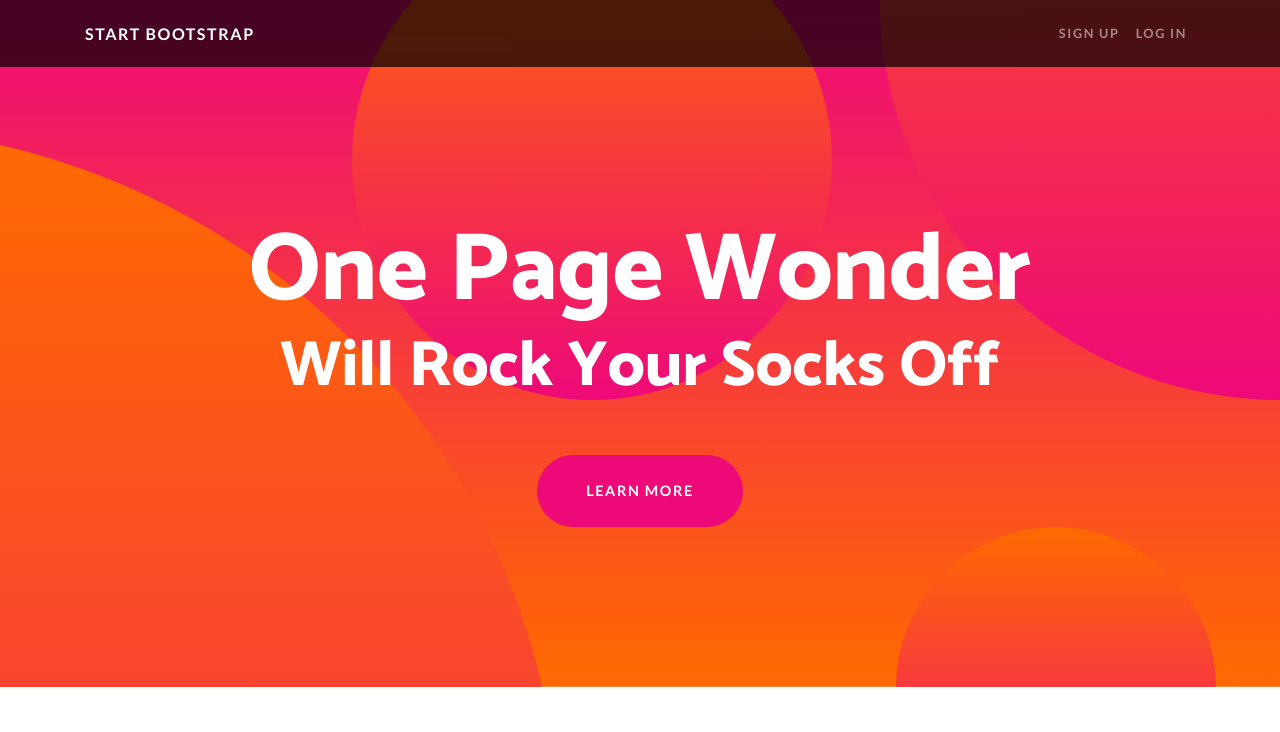
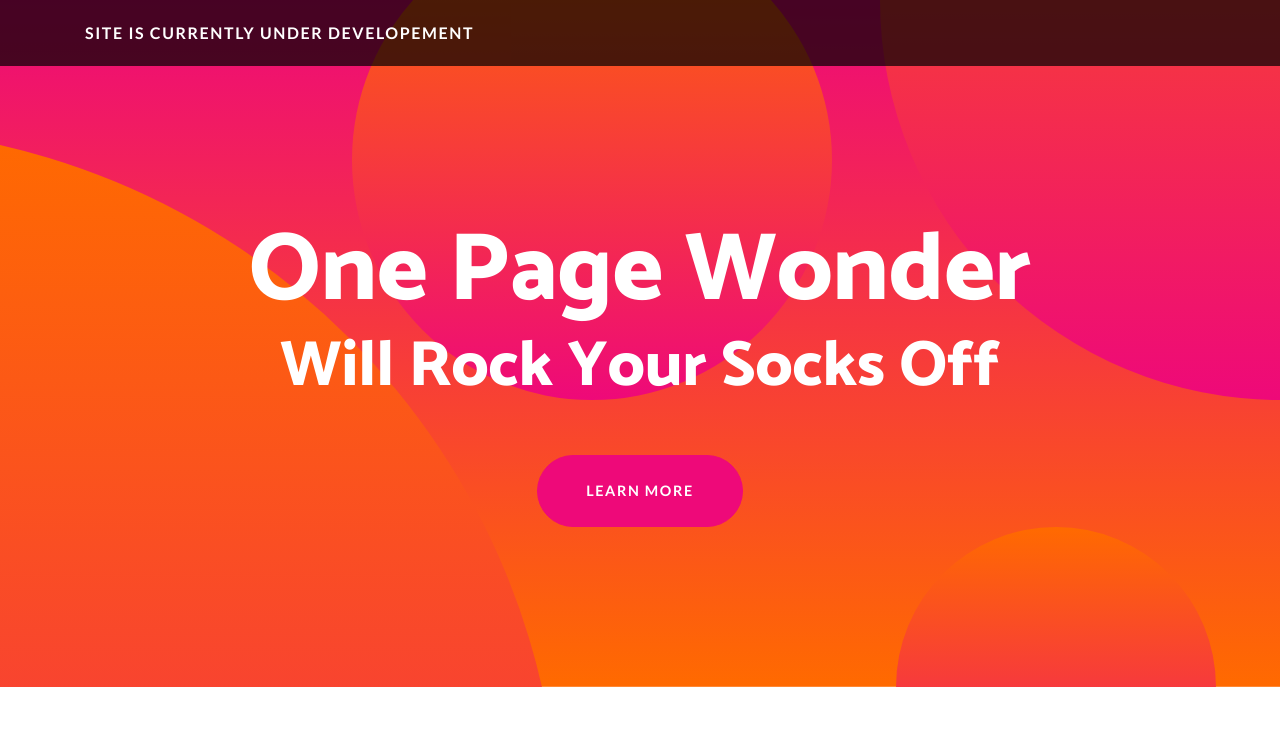
Before and after one commit to ilisevic/ilisevic.github.io, a website: page index.html in a window 1280 px wide. Shown: the top 732 px of the page. Drawn offline with Linux system fonts and the light colour scheme.

Commit message:
Update index.html

```diff
--- a/index.html
+++ b/index.html
@@ -27,17 +27,17 @@
   <!-- Navigation -->
   <nav class="navbar navbar-expand-lg navbar-dark navbar-custom fixed-top">
     <div class="container">
-      <a class="navbar-brand" href="#">Start Bootstrap</a>
+      <a class="navbar-brand" href="#">Site is currently under developement</a>
       <button class="navbar-toggler" type="button" data-toggle="collapse" data-target="#navbarResponsive" aria-controls="navbarResponsive" aria-expanded="false" aria-label="Toggle navigation">
         <span class="navbar-toggler-icon"></span>
       </button>
       <div class="collapse navbar-collapse" id="navbarResponsive">
         <ul class="navbar-nav ml-auto">
           <li class="nav-item">
-            <a class="nav-link" href="#">Sign Up</a>
+
           </li>
           <li class="nav-item">
-            <a class="nav-link" href="#">Log In</a>
+
           </li>
         </ul>
       </div>
```
